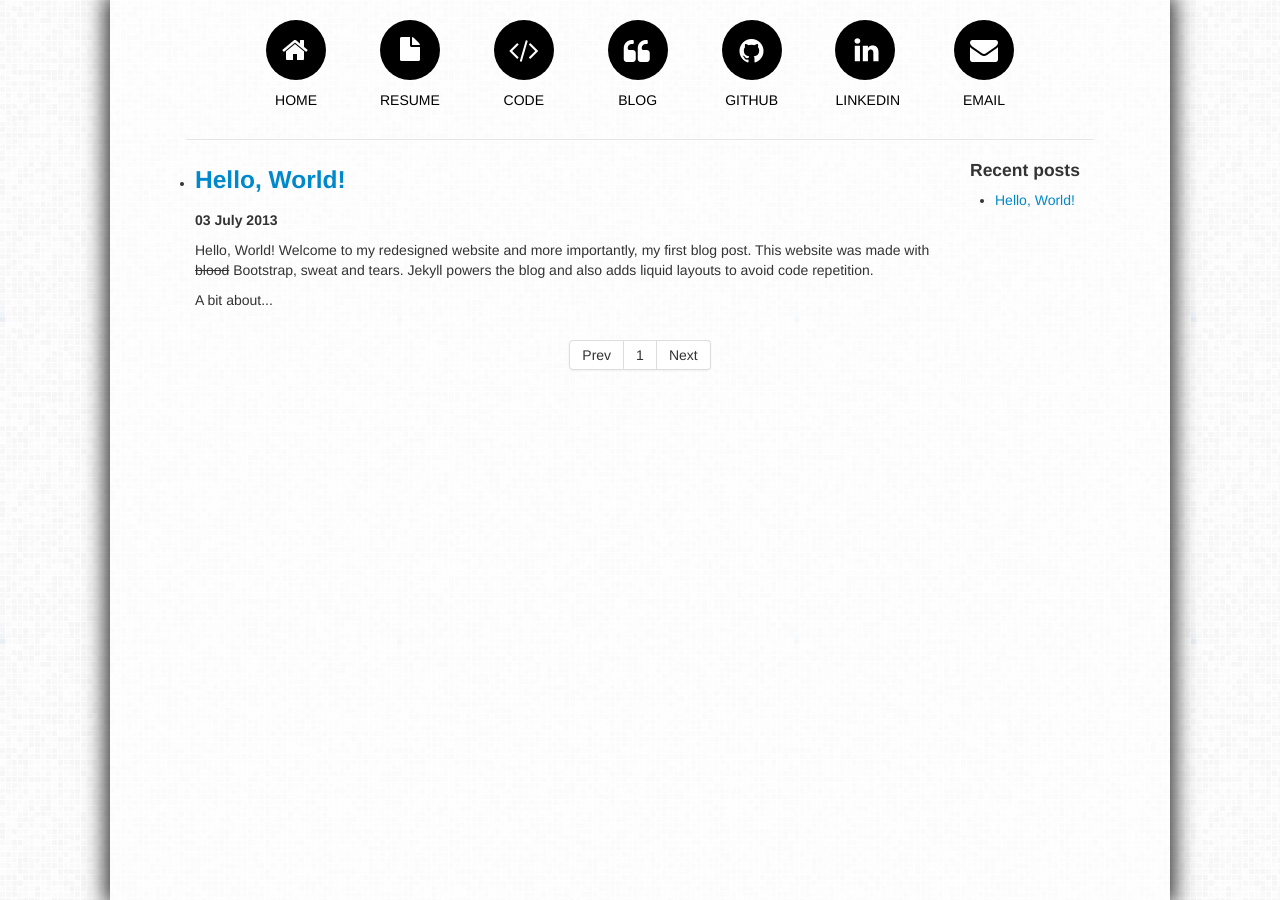
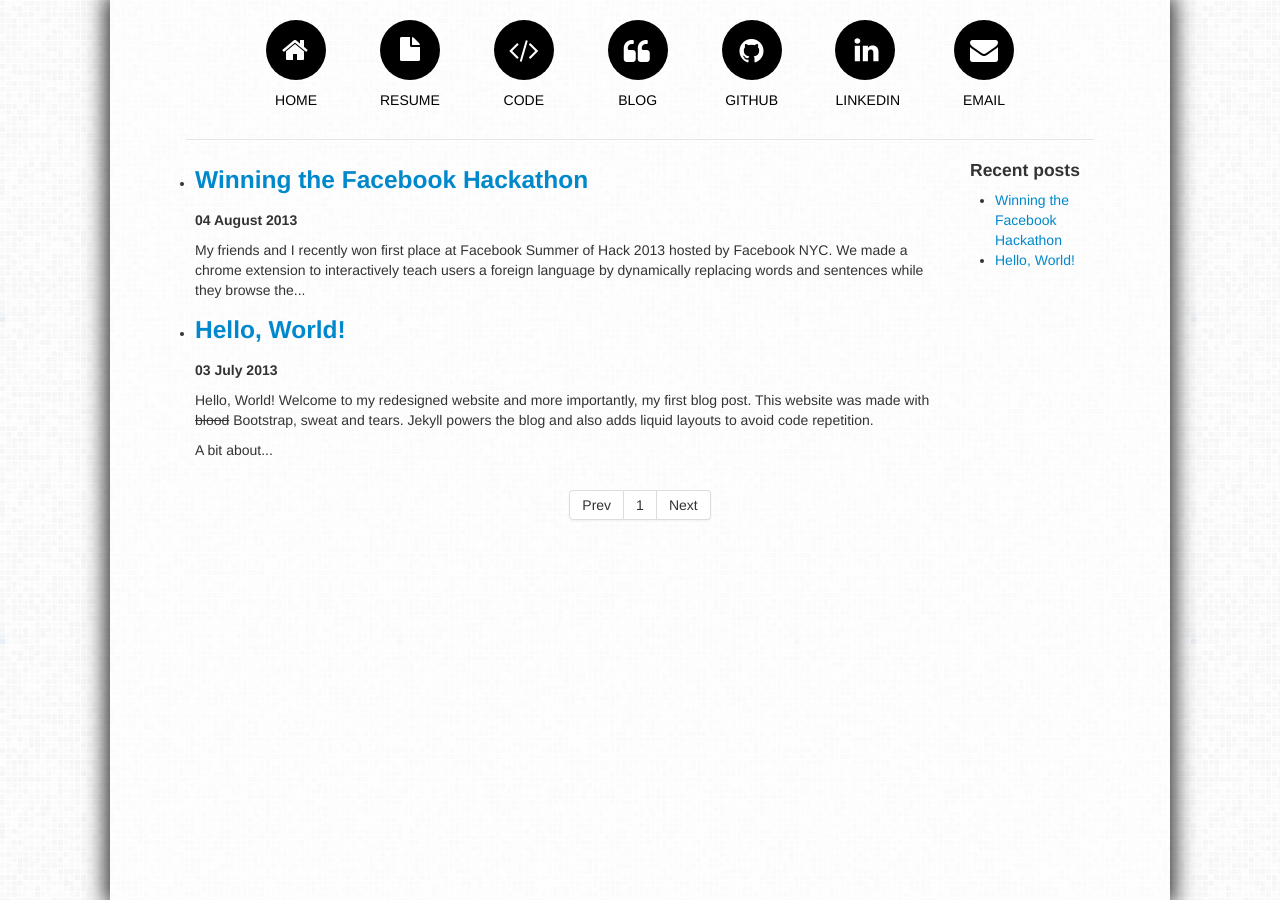
Before and after one commit to parthibanloganathan/personal_page, a Jekyll site: the page built from blog/index.html, in a window 1280 px wide. Built offline with Jekyll 4.4.1, drawn with Linux system fonts in a browser that asks for light colours; the list of posts is cut into pages by our own code.

Commit message:
Add new entry in blog

```diff
--- a/_layouts/post.html
+++ b/_layouts/post.html
@@ -23,7 +23,7 @@
       </div>
 
       <div class="row">
-        <div class="span12" style="position: relative; top: 20px;">
+        <div class="span12" style="margin: 20px;">
           <a class="btn btn-inverse" href="/blog">Back to archive</a>
         </div>
       </div>
--- /dev/null
+++ b/_posts/2013-08-04-winning-the-facebook-hackathon.md
@@ -0,0 +1,20 @@
+---
+title: Winning the Facebook Hackathon
+date: 2013-08-04
+layout: post
+---
+
+My friends and I recently won first place at Facebook Summer of Hack 2013 hosted by Facebook NYC. We made a chrome extension to interactively teach users a foreign language by dynamically replacing words and sentences while they browse the web. It also supports various difficulty levels and text-to-speech in native voices. The night went by in a blur of coding and Gatorade, but here are a few highlights:
+
++ We spent 4 hours deciding on an idea while everyone else had already started coding.
++ I spent way too much time figuring out how to effectively parse and replace the DOM. I ended up probabilistically choosing &#60;p&#62; elements to modify and then taking the weighted probability of words/sentences depending on length of the text.
++ We discovered that the Google Translate API wasn't free, so we used Bing instead. We had trouble generating an access token for Microsoft's API from the client side, so we found a deprecated (but still active) access token which someone posted on Stack Overflow. (Best moment of the night!)
++ One of us force pushed to the git repository, deleting an hour's worth of commits.
++ Google Translate's text-to-speech API had a 100 character limit, so we demoed the feature on Twitter where most posts were under 100 characters long.
++ One of my teammates had his birthday on the same day that we won. Talk about a great birthday present.
+
+Hopefully, we will release this extension on the Chrome Web Store in the near future. We have to make the extension scalable and rectify all the hacks we made.
+
+<img src="/img/facebook_hackathon.jpg" class="img-thumbnail" style="width: 400px; margin: 20px auto 20px auto; display: block;"/>
+
+Check out Facebook's coverage on the hackathon at [Facebook Engineering NYC](https://www.facebook.com/media/set/?set=a.554286037965737.1073741830.248745975186413&type=1).
```
